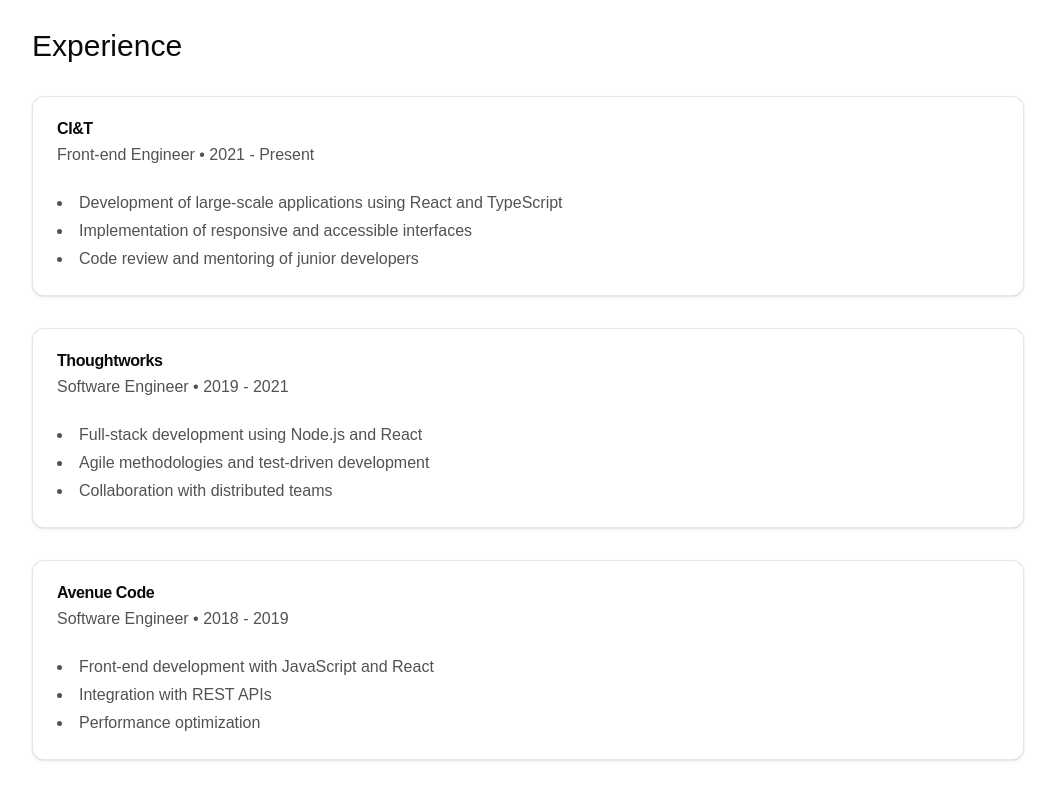
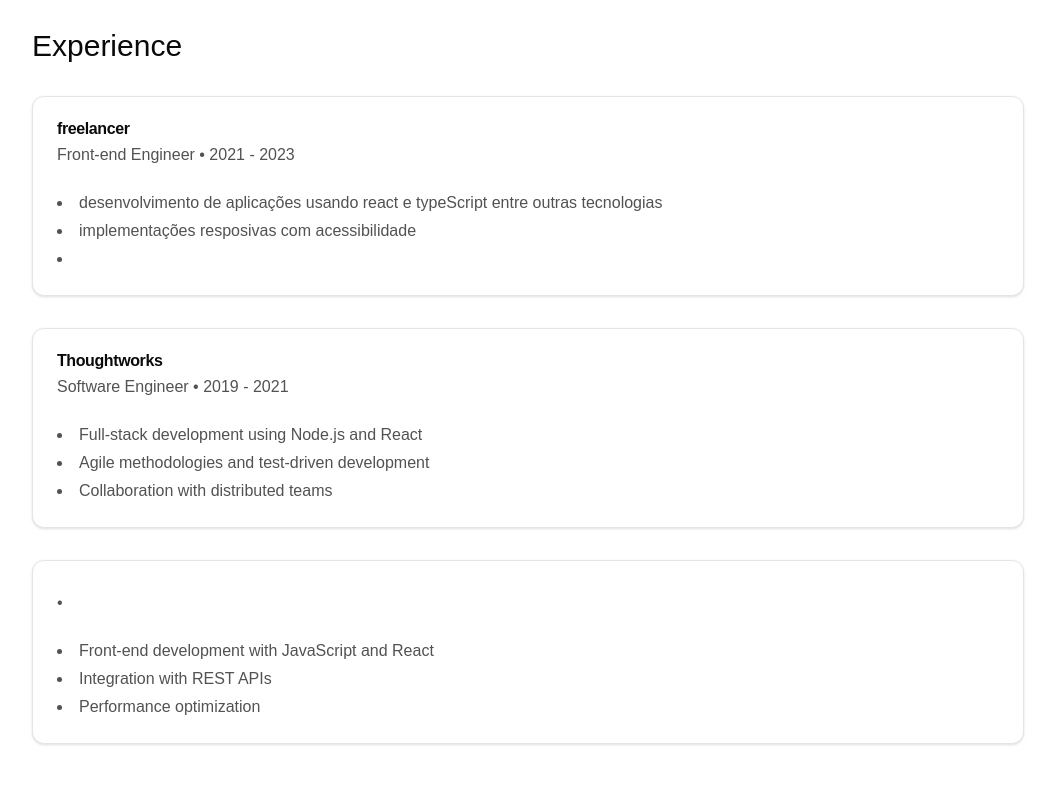
Before and after one commit to kalveslima/app-portifolio, a Next.js app: page / in a window 1280 px wide. Shown: the part 1400-2200 px from the top of the page, without its empty margins (112-1167 px from the left). Built offline with nearby package versions, Linux system fonts and the light colour scheme.

Commit message:
commit 1

```diff
--- a/components/experience.tsx
+++ b/components/experience.tsx
@@ -3,13 +3,13 @@
 export default function Experience() {
   const experiences = [
     {
-      company: "CI&T",
+      company: "freelancer",
       role: "Front-end Engineer",
-      period: "2021 - Present",
+      period: "2021 - 2023",
       responsibilities: [
-        "Development of large-scale applications using React and TypeScript",
-        "Implementation of responsive and accessible interfaces",
-        "Code review and mentoring of junior developers",
+        "desenvolvimento de aplicações usando react e typeScript entre outras tecnologias",
+        "implementações resposivas com acessibilidade ",
+        "",
       ],
     },
     {
@@ -23,9 +23,9 @@
       ],
     },
     {
-      company: "Avenue Code",
-      role: "Software Engineer",
-      period: "2018 - 2019",
+      company: "",
+      role: "",
+      period: "",
       responsibilities: [
         "Front-end development with JavaScript and React",
         "Integration with REST APIs",
--- a/components/footer.tsx
+++ b/components/footer.tsx
@@ -1,7 +1,7 @@
 export default function Footer() {
     return (
       <footer className="py-8 text-center text-neutral-600">
-        <p>&copy; {new Date().getFullYear()} Kaique Lima. All rights reserved.</p>
+        <p>&copy; {new Date().getFullYear()} Kauan Lima. All rights reserved.</p>
       </footer>
     )
   }
```
Also changed, not shown: app/menu.tsx (added), 1 other file (tests, documents, lock files or other folders).
